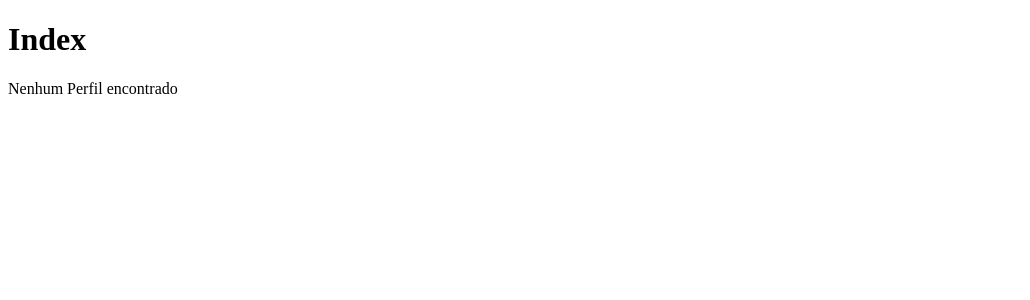
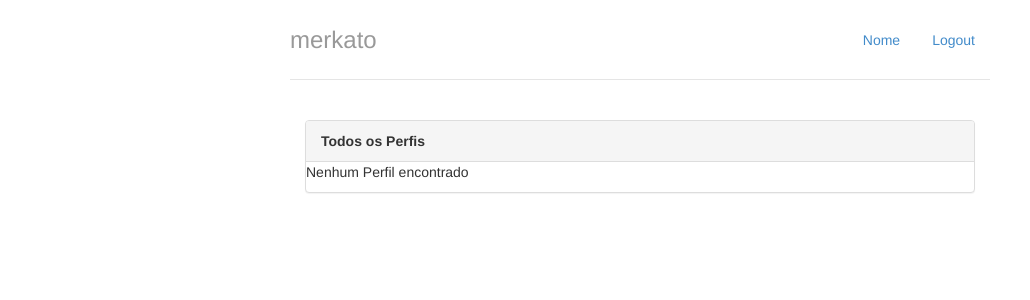
Before and after one commit to leovanzella/django-app, a Django app: page / in a window 1280 px wide. Shown: the top 300 px of the page, without its empty margins (0-1030 px from the left). Run offline with Django 3.2, Linux system fonts and the light colour scheme; data that the repository does not hold is empty.

Commit message:
7. Using static files and template base

```diff
--- /dev/null
+++ b/merkado/perfis/templates/base.html
@@ -0,0 +1,28 @@
+{% load staticfiles %}
+<!DOCTYPE html>
+<html lang="pt">
+  <head>
+    <meta charset="utf-8">
+    <meta name="viewport" content="width=device-width">
+    <link href="{% static "styles/bootstrap.css" %}" rel="stylesheet">
+    <link href="{% static "styles/main.css" %}" rel="stylesheet">
+    <title>ConnectedIn</title>
+  </head>
+  <body>
+    <div class="container">
+      <div class="header">
+        <ul class="nav nav-pills pull-right">
+          <li class=""><a href="{% url 'index' %}">Nome</a></li>
+          <li class=""><a href="/logout/">Logout</a></li>
+        </ul>
+        <h3 class="text-muted">merkato</h3>
+      </div>
+
+      <div class="row content">
+          {% block body %}
+
+          {% endblock %}
+      </div>
+    </div>
+  </body>
+</html>
--- a/merkado/perfis/templates/index.html
+++ b/merkado/perfis/templates/index.html
@@ -1,11 +1,12 @@
-<!DOCTYPE html>
-<html lang="pt-br">
-    <head>
-        <meta charset="utf-8">
-        <title>Merkado</title>
-    </head>
-    <body>
-        <h1>Index</h1>
+{% extends "base.html" %}
+
+{% block body %}
+<div class="col-lg-12">
+    <div class="panel panel-default">
+        <div class="panel-heading">
+            <strong>Todos os Perfis</strong>
+        </div>
+
         {% if perfis %}
             <ul>
                 {% for perfil in perfis %}
@@ -15,5 +16,7 @@
         {% else %}
             <p>Nenhum Perfil encontrado</p>
         {% endif %}
-    </body>
-</html>
+
+    </div>
+</div>
+{% endblock %}
```
Also changed, not shown: merkado/perfis/templates/perfil.html (+15 -12 lines).
